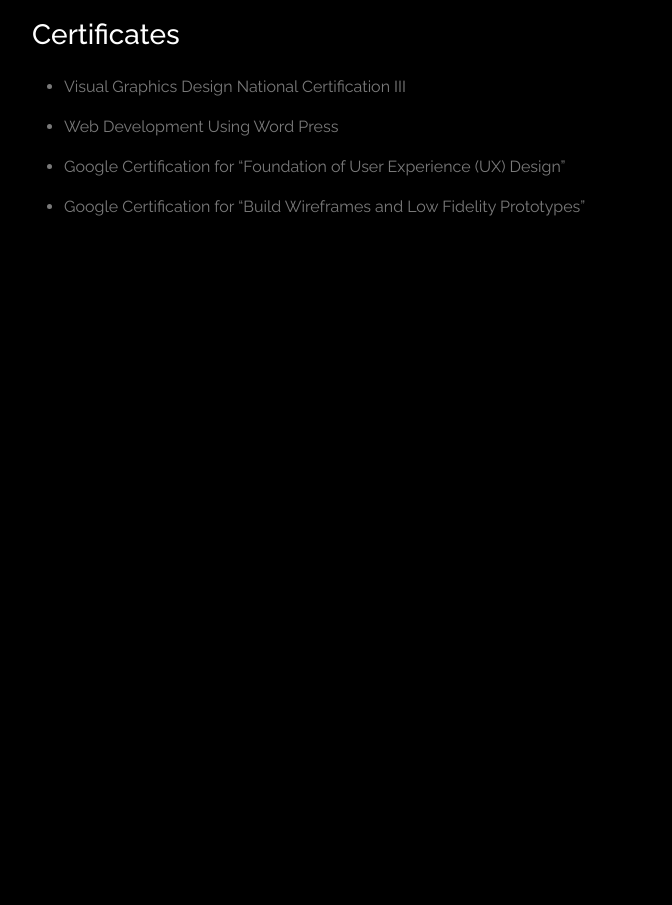
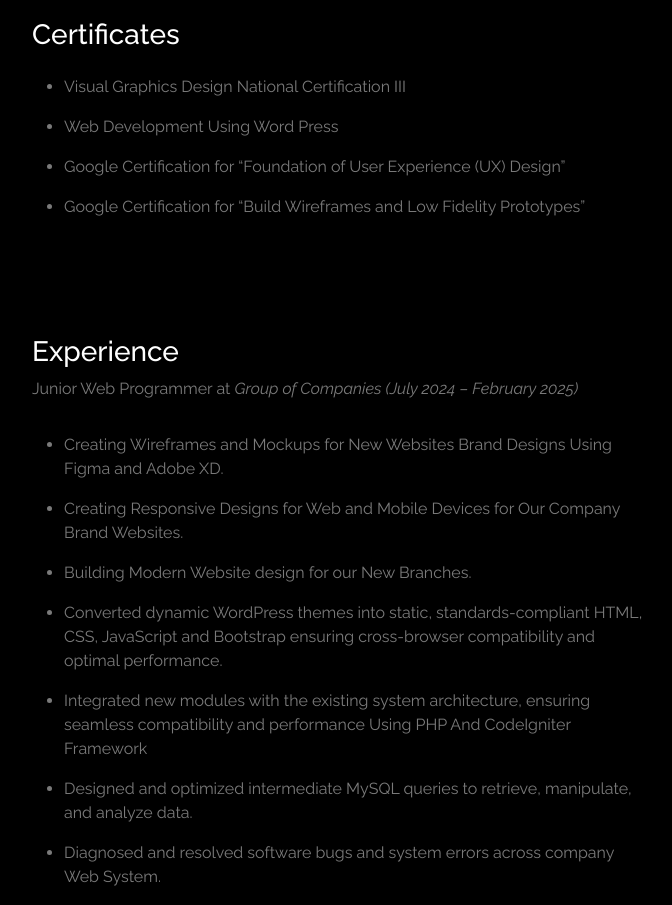
Before and after one commit to riggsico/Web-portfolio, a plain HTML site: page career.html in a window 1280 px wide. Shown: the part 500-1405 px from the top of the page, without its empty margins (300-972 px from the left). Before the commit the page ends 800 px from the top, so only its background shows below. Drawn offline with nearby package versions, Linux system fonts and the light colour scheme.

Commit message:
Update career.html

```diff
--- a/career.html
+++ b/career.html
@@ -28,6 +28,9 @@
         padding-top:200px;
     }
    .certificates{
+    padding-top: 100px;
+   }
+   .experience{
     padding-top: 100px;
    }
     @media screen and (max-width: 768px) {
@@ -77,6 +80,7 @@
             </div>
             <div class="row">
                 <div class="col-md-12">
+
                     <p class="text-light-grey">
                         <ul>
                             <li >Visual Graphics Design National Certification III</li>
@@ -94,6 +98,42 @@
                 </div>
             </div>
         </div>
+
+        <div class="experience">
+            <div class="row">
+                <div class="col-md-12">
+                    <h3 class="text-white">Experience</h3>
+                </div>
+                <p class="text-light-grey">Junior Web Programmer at <i> Group of Companies (July 2024 – February 2025)</i></p>
+            </div>
+            <div class="row">
+                <div class="col-md-12">
+                    <p class="text-light-grey">
+                        <ul>
+                            <li >Creating Wireframes and Mockups for New Websites Brand Designs Using Figma and Adobe XD.</li>
+                        </ul>
+                        <ul>
+                            <li>Creating Responsive Designs for Web and Mobile Devices for Our Company Brand Websites. </li>
+                        </ul>
+                        <ul>
+                            <li>Building Modern Website design for our New Branches.</li>
+                        </ul>
+                        <ul>
+                            <li>Converted dynamic WordPress themes into static, standards-compliant HTML, CSS, JavaScript and Bootstrap ensuring cross-browser compatibility and optimal performance.</li>
+                        </ul>
+                        <ul>
+                            <li>Integrated new modules with the existing system architecture, ensuring seamless compatibility and performance Using PHP And CodeIgniter Framework</li>
+                        </ul>
+                        <ul>
+                            <li>Designed and optimized intermediate MySQL queries to retrieve, manipulate, and analyze data.</li>
+                        </ul>
+                        <ul>
+                            <li>Diagnosed and resolved software bugs and system errors across company Web System.</li>
+                        </ul>
+                    </p>
+                </div>
+            </div>
+        </div>
     </div>
     <script src="https://cdn.jsdelivr.net/npm/bootstrap@5.3.3/dist/js/bootstrap.bundle.min.js" integrity="sha384-YvpcrYf0tY3lHB60NNkmXc5s9fDVZLESaAA55NDzOxhy9GkcIdslK1eN7N6jIeHz" crossorigin="anonymous"></script>
 </body>
```
